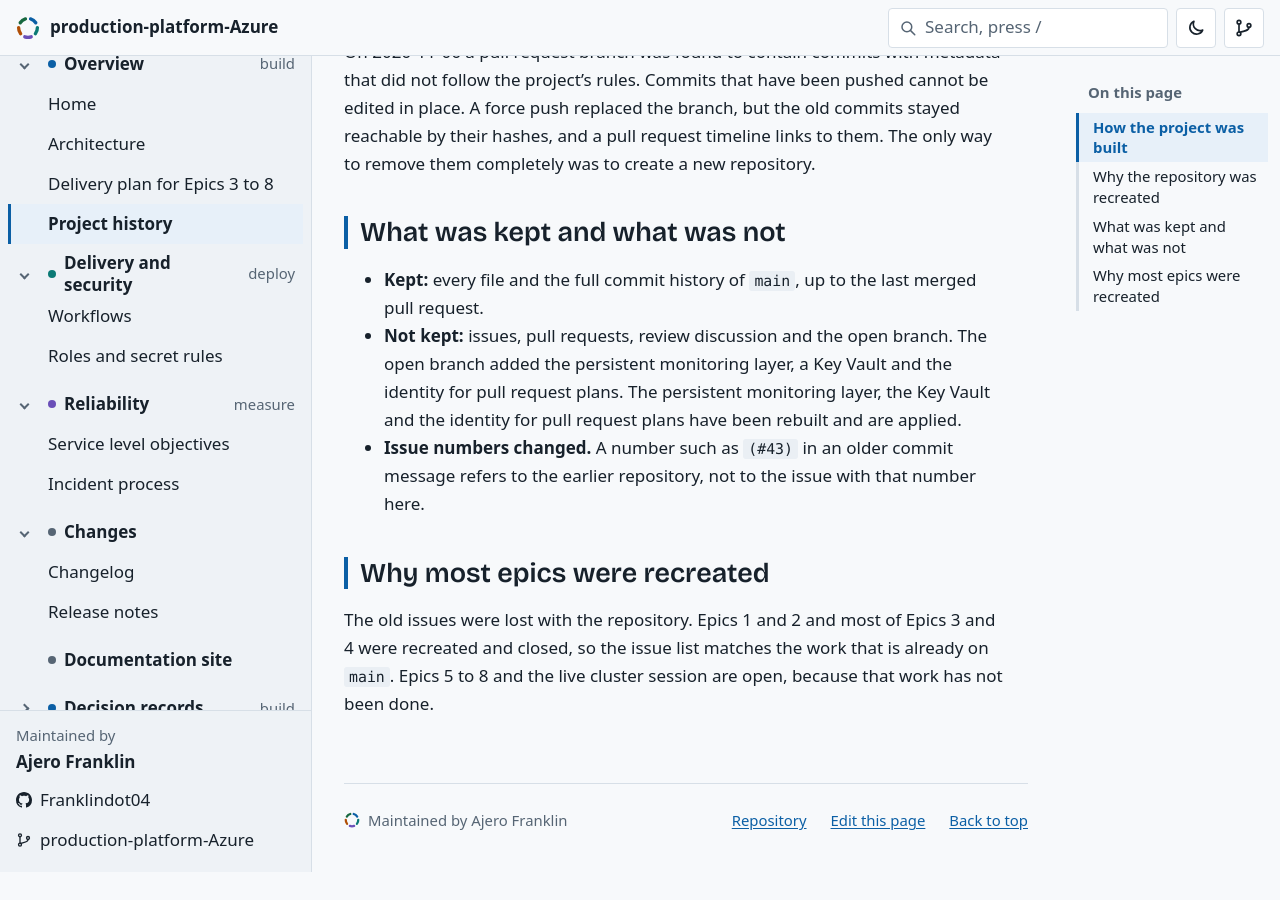
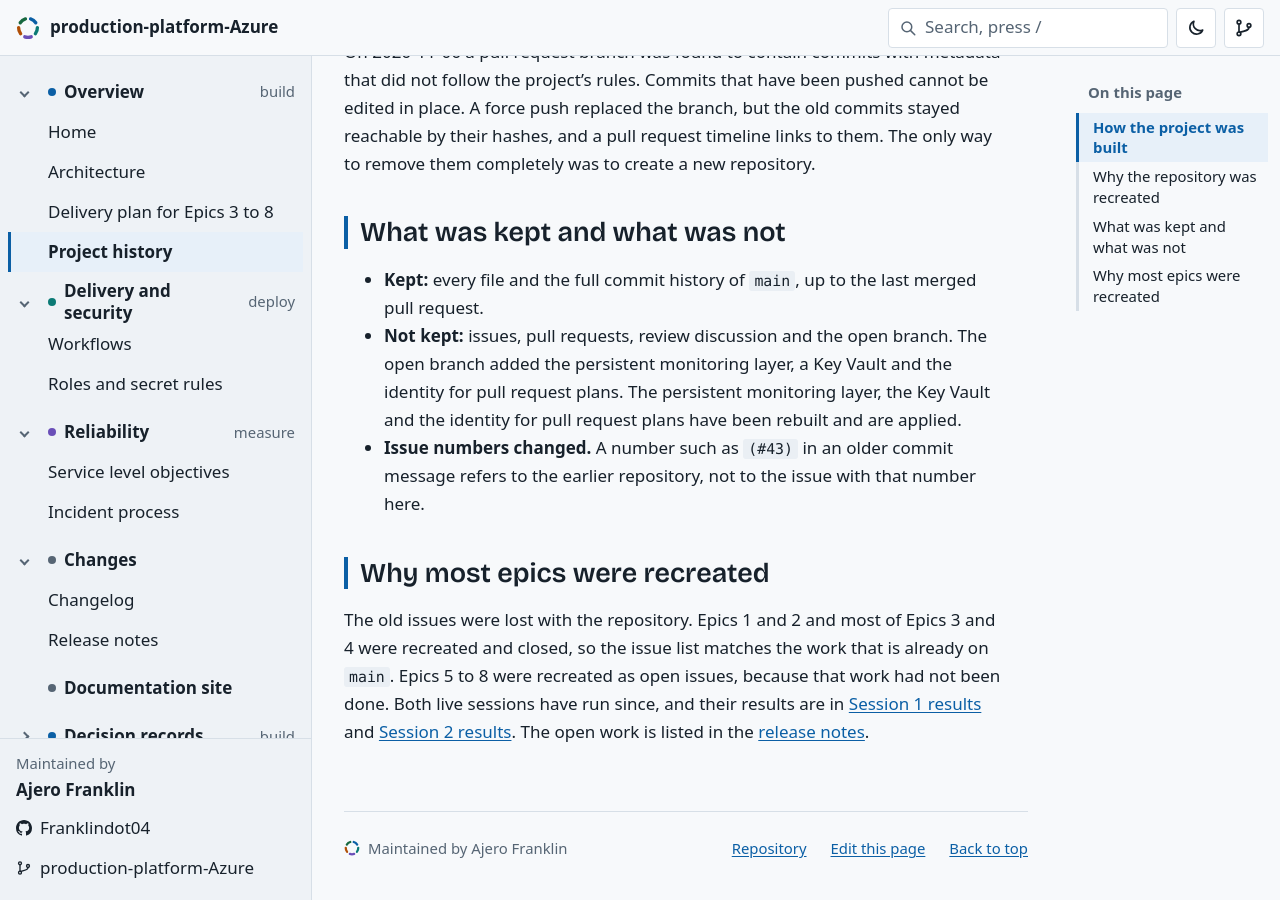
Before and after one commit to Franklindot04/production-platform-Azure, a Jekyll site: the page built from docs/history.md, in a window 1280 px wide and 900 px high, scrolled down 830 px. Built offline with Jekyll 4.4.1, drawn with Linux system fonts in a browser that asks for light colours; some web fonts are replaced; our own code applies the rules of GitHub Pages for plain Markdown files; before the commit the page ends 1702 px from its top, so only the background shows below that.

Commit message:
update the history note on the epics and the live sessions (#51)

```diff
--- a/docs/history.md
+++ b/docs/history.md
@@ -23,4 +23,4 @@ On 2026-11-06 a pull request branch was found to contain commits with metadata t
 
 ## Why most epics were recreated
 
-The old issues were lost with the repository. Epics 1 and 2 and most of Epics 3 and 4 were recreated and closed, so the issue list matches the work that is already on `main`. Epics 5 to 8 and the live cluster session are open, because that work has not been done.
+The old issues were lost with the repository. Epics 1 and 2 and most of Epics 3 and 4 were recreated and closed, so the issue list matches the work that is already on `main`. Epics 5 to 8 were recreated as open issues, because that work had not been done. Both live sessions have run since, and their results are in [Session 1 results](sessions/session-1-results.md) and [Session 2 results](sessions/session-2-results.md). The open work is listed in the [release notes](release-notes.md).
```
